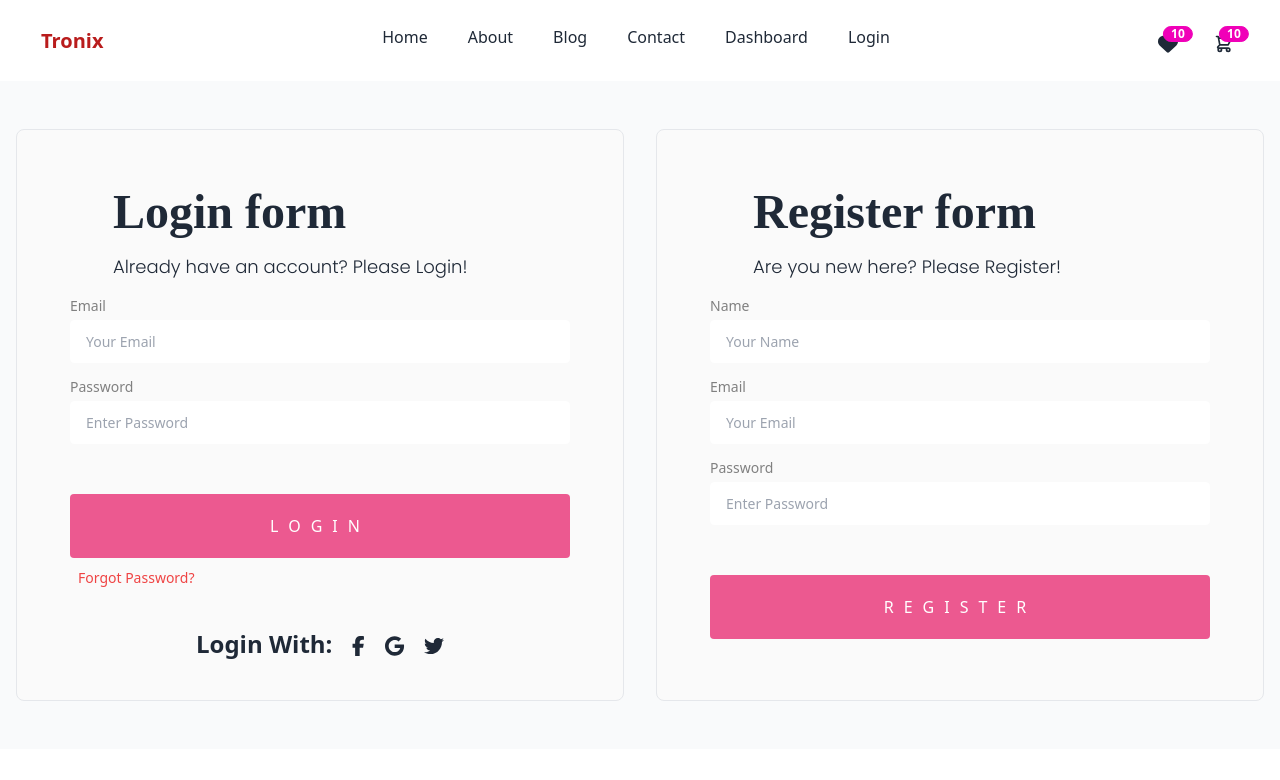
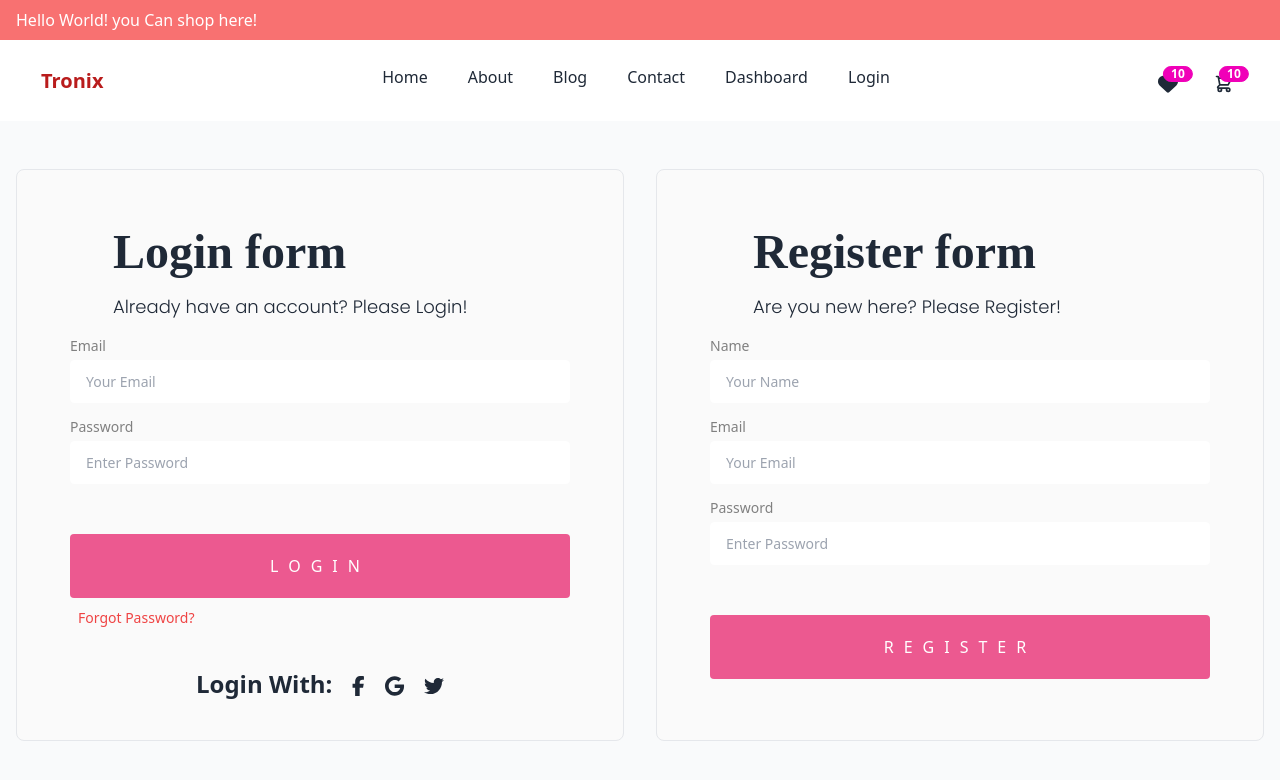
Before and after one commit to DevTabibur/tronix-app, a React (Create React App) app: page /login in a window 1280 px wide. Shown: the top 780 px of the page. Built offline with nearby package versions, Linux system fonts and the light colour scheme; no server answers.

Commit message:
update profile

```diff
--- a/src/Pages/Dashboard/Profile/Profile.jsx
+++ b/src/Pages/Dashboard/Profile/Profile.jsx
@@ -2,20 +2,25 @@ import React from 'react';
 import './Profile.css'
 import { FontAwesomeIcon } from "@fortawesome/react-fontawesome";
 import { faFacebookF, faGoogle, faTwitter  } from "@fortawesome/free-brands-svg-icons";
+import { useAuthState } from 'react-firebase-hooks/auth';
+import auth from '../../../Firebase/firebase.init';
 
 const Profile = () => {
+    const [user] = useAuthState(auth);
+    const {displayName, email, photoURL} = user;
+console.log(user)
     return (
         <>
             <div className="container mx-auto px-4">
                 <div className="flex justify-center items-center">
                     <div className="card bg-red-200">
                         <div className="img">
-                            <img src="https://images.unsplash.com/photo-1610216705422-caa3fcb6d158?ixid=MnwxMjA3fDB8MHxzZWFyY2h8NDB8fGZhY2V8ZW58MHwyfDB8fA%3D%3D&ixlib=rb-1.2.1&auto=format&fit=crop&w=500&q=60" />
+                            <img src={photoURL} alt="avatar"/>
                         </div>
                         <div className="infos">
                             <div className="name">
-                                <h2>Bradley Steve</h2>
-                                <h4>@bradsteve</h4>
+                                <h2>{displayName}</h2>
+                                <h4>{email}</h4>
                             </div>
                             <p className="text">
                                 I'm a Front End Developer, follow me to be the first
--- a/src/Pages/Shared/Header/Header.jsx
+++ b/src/Pages/Shared/Header/Header.jsx
@@ -187,7 +187,13 @@ const Header = () => {
 };
 
 const HeaderTop = () => {
-  return <></>;
+  return (
+  <div className="bg-red-400 text-white py-2">
+    <div className="container mx-auto px-4">
+      <p>Hello World! you Can shop here!</p>
+    </div>
+  </div>
+  );
 };
 
 export default Header;
```
